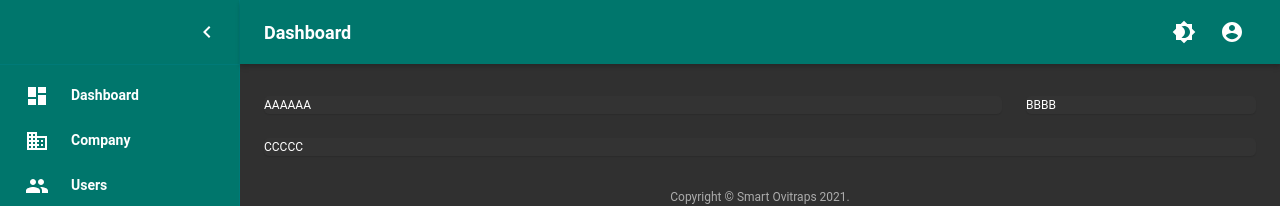
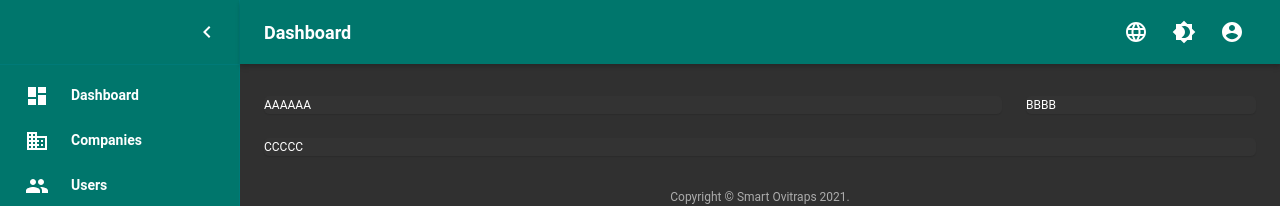
Before and after one commit to danielreis58/a-cloud-iot-ovitrap-system-dashboard, a React (Create React App) app: page /dashboard in a window 1280 px wide. Shown: the top 206 px of the page. Built offline with nearby package versions, Linux system fonts and the light colour scheme; sample sign-in values are in the browser's storage.

Commit message:
fix icons and traslations

```diff
--- a/src/components/molecules/switchs/language.js
+++ b/src/components/molecules/switchs/language.js
@@ -21,7 +21,7 @@ const Language = ({ t }) => {
         size="medium"
         onClick={(event) => handleOpenMenuLanguage(event)}
       >
-        <LanguageIcon fontSize="inherit" color="primary" />
+        <LanguageIcon fontSize="inherit" />
       </IconButton>
       <Menu
         id="language-menu"
--- a/src/locales/eng/translation.json
+++ b/src/locales/eng/translation.json
@@ -17,6 +17,12 @@
   "rightProfileMenu": {
     "profile": "Profile",
     "logout": "Logout"
+  },
+  "leftMenuList":{
+    "dashboard": "Dashboard",
+    "companies": "Companies",
+    "users": "Users",
+    "ovitraps": "Ovitraps"
   },
   "buttons": {
     "tryAgain": "Try again",
--- a/src/locales/pt/translation.json
+++ b/src/locales/pt/translation.json
@@ -17,6 +17,12 @@
   "rightProfileMenu":{
     "profile": "Perfil",
     "logout": "Sair"
+  },
+  "leftMenuList":{
+    "dashboard": "Dashboard",
+    "companies": "Empresas",
+    "users": "Usuários",
+    "ovitraps": "Ovitraps"
   },
   "buttons": {
     "tryAgain": "Tentar novamente",
--- a/src/pages/Dashboard/index.js
+++ b/src/pages/Dashboard/index.js
@@ -9,7 +9,6 @@ import List from '@material-ui/core/List'
 import Typography from '@material-ui/core/Typography'
 import Divider from '@material-ui/core/Divider'
 import IconButton from '@material-ui/core/IconButton'
-import Badge from '@material-ui/core/Badge'
 import Container from '@material-ui/core/Container'
 import Grid from '@material-ui/core/Grid'
 import Paper from '@material-ui/core/Paper'
@@ -18,6 +17,7 @@ import ChevronLeftIcon from '@material-ui/icons/ChevronLeft'
 import { withTranslation } from 'react-i18next'
 import MainListItems from './listItems'
 import Copyright from '../../components/atoms/display/copyright'
+import SwitchLanguage from '../../components/molecules/switchs/language'
 import SwitchTheme from '../../components/molecules/switchs/theme'
 import RightProfileMenu from '../../components/organism/panels/rightProfileMenu'
 
@@ -140,6 +140,7 @@ const Dashboard = () => {
           >
             Dashboard
           </Typography>
+          <SwitchLanguage />
           <SwitchTheme />
           <RightProfileMenu />
         </Toolbar>
--- a/src/pages/Dashboard/listItems.js
+++ b/src/pages/Dashboard/listItems.js
@@ -2,6 +2,7 @@ import React from 'react'
 import { makeStyles } from '@material-ui/core/styles'
 import { withTranslation } from 'react-i18next'
 import ListItem from '@material-ui/core/ListItem'
+import SvgIcon from '@material-ui/core/SvgIcon'
 import ListItemIcon from '@material-ui/core/ListItemIcon'
 import ListItemText from '@material-ui/core/ListItemText'
 import DashboardIcon from '@material-ui/icons/Dashboard'
@@ -23,25 +24,27 @@ const MainListItems = ({ t }) => {
         <ListItemIcon className={classes.leftSibarIcon}>
           <DashboardIcon />
         </ListItemIcon>
-        <ListItemText primary={t('Dashboard')} />
+        <ListItemText primary={t('leftMenuList.dashboard')} />
       </ListItem>
       <ListItem button>
         <ListItemIcon className={classes.leftSibarIcon}>
           <Domain />
         </ListItemIcon>
-        <ListItemText primary={t('Company')} />
+        <ListItemText primary={t('leftMenuList.companies')} />
       </ListItem>
       <ListItem button>
         <ListItemIcon className={classes.leftSibarIcon}>
           <People />
         </ListItemIcon>
-        <ListItemText primary={t('Users')} />
+        <ListItemText primary={t('leftMenuList.users')} />
       </ListItem>
       <ListItem button>
         <ListItemIcon className={classes.leftSibarIcon}>
-          <MosquitoIcon />
+          <SvgIcon>
+            <MosquitoIcon />
+          </SvgIcon>
         </ListItemIcon>
-        <ListItemText primary={t('Ovitraps')} />
+        <ListItemText primary={t('leftMenuList.ovitraps')} />
       </ListItem>
     </>
   )
```
Also changed, not shown: src/assets/icons/mosquitoIcon.js (+1 -4 lines).
